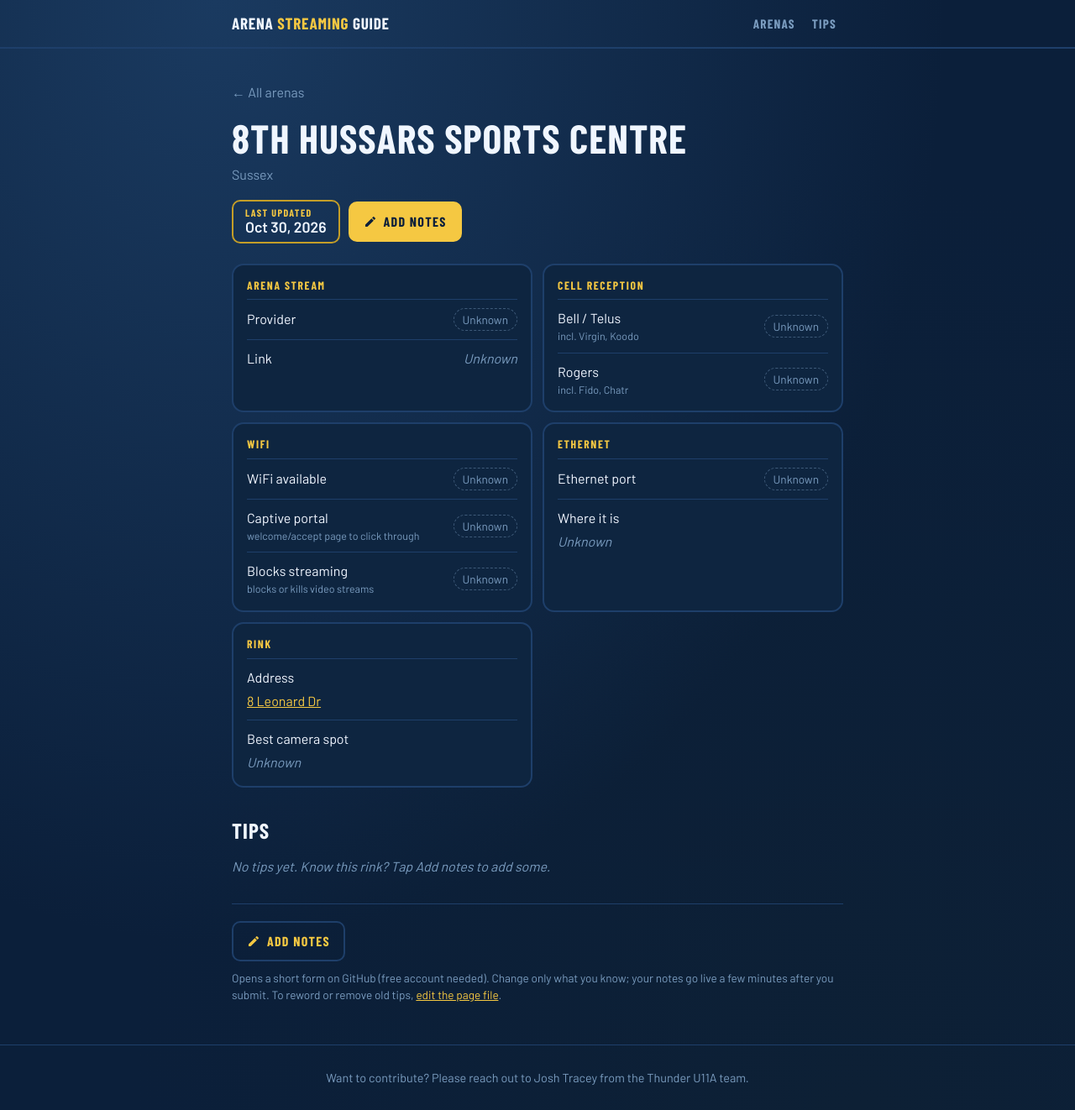
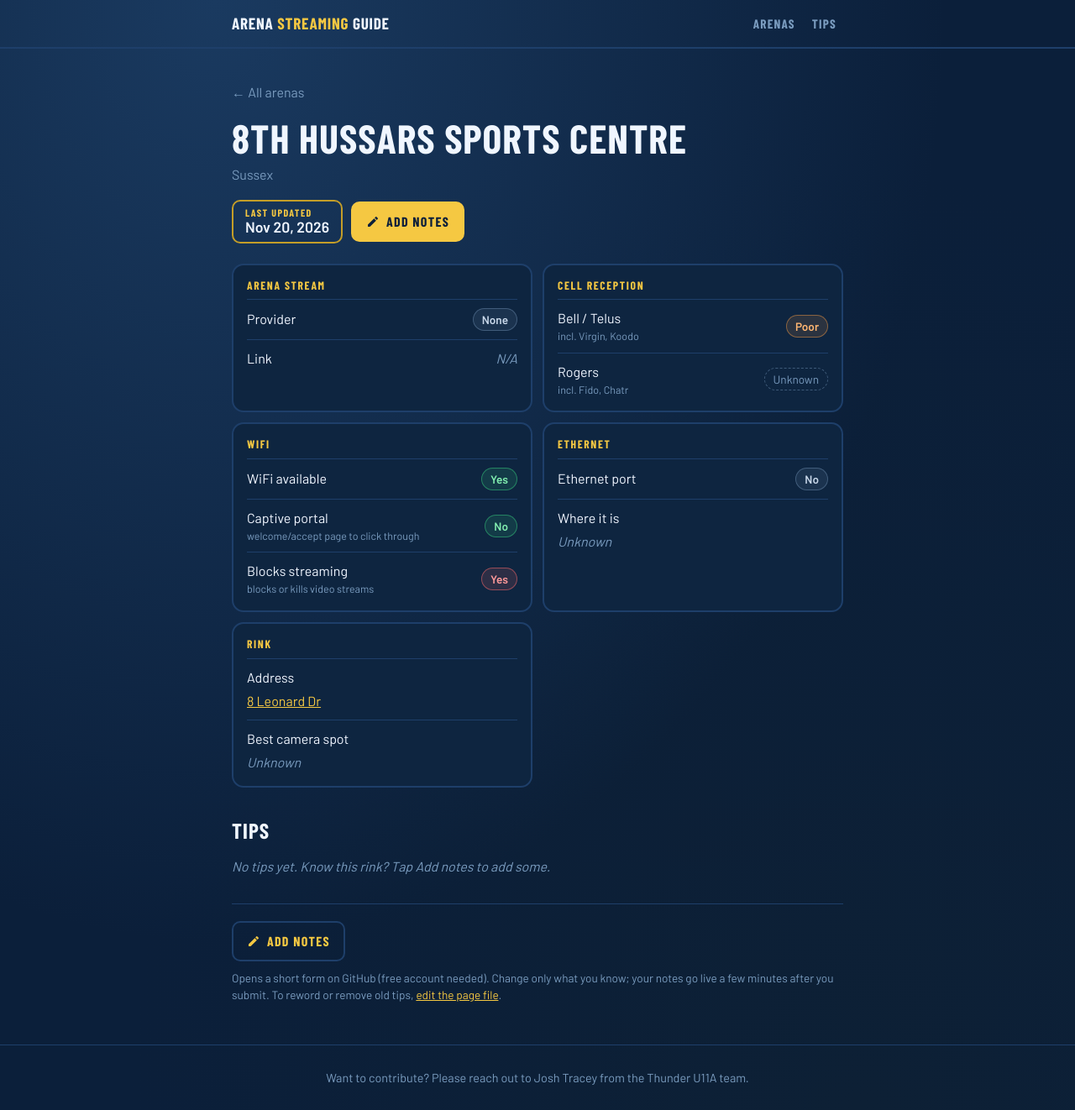
Before and after one commit to joshtracey/traceyfamily, a Jekyll site: the page built from arenas/_rinks/8th-hussars-sports-centre.md, in a window 1280 px wide. Shown: the whole page at 84% size. Built offline with Jekyll 4.4.1, drawn with Linux system fonts in a browser that asks for light colours; some web fonts are replaced.

Commit message:
Update 8th Hussars Sports Centre from #6
Co-authored-by: joshtracey <271859502+joshtracey@users.noreply.github.com>

```diff
--- a/arenas/_rinks/8th-hussars-sports-centre.md
+++ b/arenas/_rinks/8th-hussars-sports-centre.md
@@ -12,15 +12,15 @@
 name: 8th Hussars Sports Centre
 city: Sussex
 address: 8 Leonard Dr
-arena_stream: Unknown
+arena_stream: None
 arena_stream_link:
-cell_bell_telus: Unknown
+cell_bell_telus: Poor
 cell_rogers: Unknown
-wifi: Unknown
-captive_portal: Unknown
-blocks_streaming: Unknown
-ethernet: Unknown
+wifi: Yes
+captive_portal: No
+blocks_streaming: Yes
+ethernet: No
 ethernet_location:
 best_camera_spot:
-last_updated: 2026-10-30
+last_updated: 2026-11-20
 ---
```
